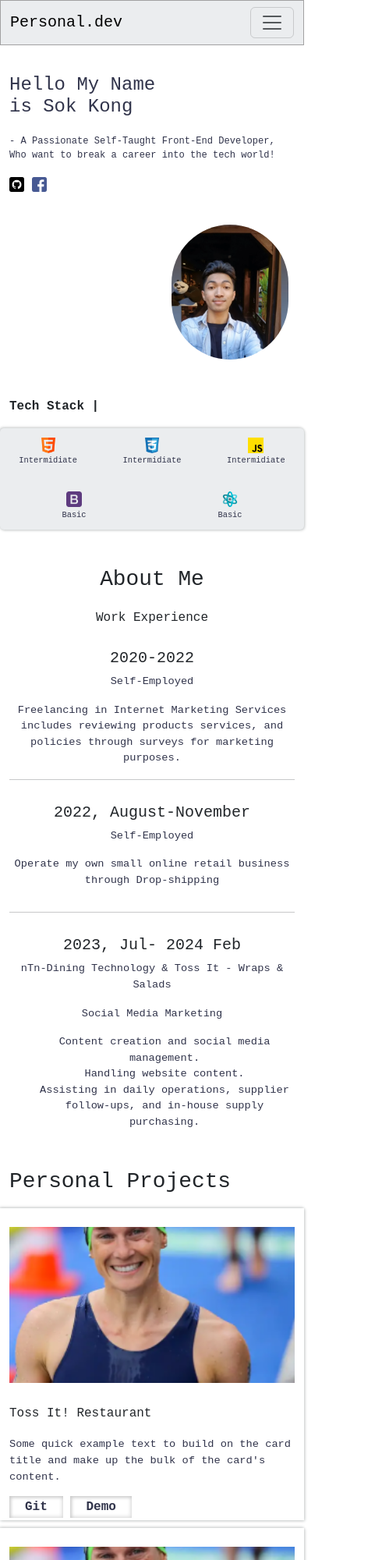
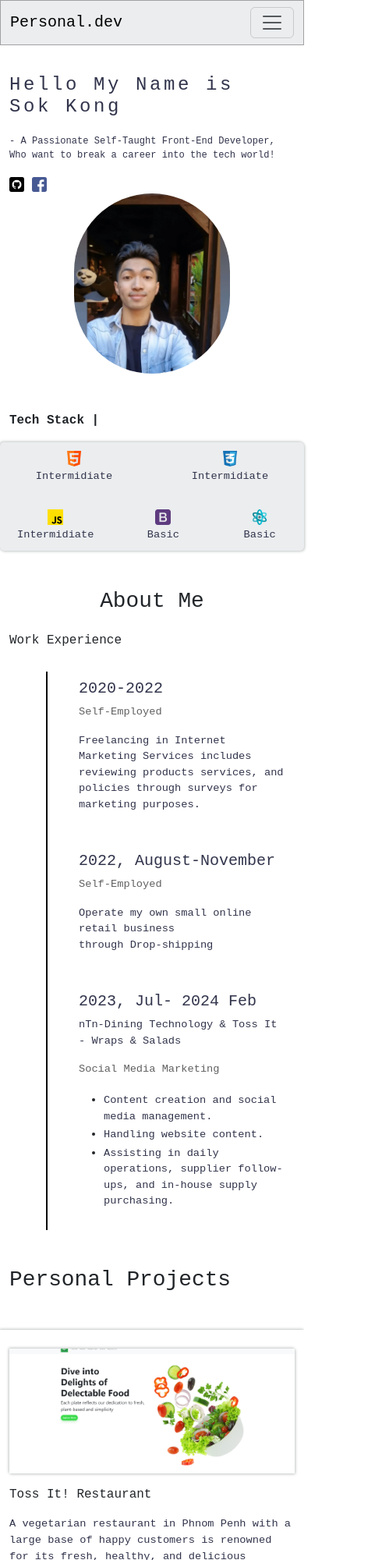
Before and after one commit to SokkongHoun/Personal-portfolio, a plain HTML site: page index.html in a window 390 px wide. Shown: the top 2000 px of the page at 78% size, 490 px wide, since content can reach past the window. Drawn offline with nearby package versions, Linux system fonts and the light colour scheme.

Commit message:
re design about me section

```diff
--- /dev/null
+++ b/Main/switchText.css
@@ -0,0 +1,33 @@
+@keyframes bg {
+  0% {
+    background-size: 0 3px, 3px 0, 0 3px, 3px 0;
+  }
+  25% {
+    background-size: 100% 3px, 3px 0, 0 3px, 3px 0;
+  }
+  50% {
+    background-size: 100% 3px, 3px 100%, 0 3px, 3px 0;
+  }
+  75% {
+    background-size: 100% 3px, 3px 100%, 100% 3px, 3px 0;
+  }
+  100% {
+    background-size: 100% 3px, 3px 100%, 100% 3px, 3px 100%;
+  }
+}
+.running-border-container {
+  background-repeat: no-repeat;
+  background-image: linear-gradient(to right, #c9c9c9 100%, #c9c9c9 100%),
+    linear-gradient(to bottom, #c9c9c9 100%, #c9c9c9 100%),
+    linear-gradient(to right, #c9c9c9 100%, #c9c9c9 100%),
+    linear-gradient(to bottom, #c9c9c9 100%, #c9c9c9 100%);
+  background-size: 100% 3px, 3px 100%, 100% 3px, 3px 100%;
+  background-position: 0 0, 100% 0, 100% 100%, 0 100%;
+  animation: bg 1.25s cubic-bezier(0.19, 1, 0.22, 1) 1;
+  animation-play-state: paused;
+  padding: 10px;
+}
+
+.running-border-container:hover {
+  animation-play-state: running;
+}
--- a/index.css
+++ b/index.css
@@ -3,14 +3,16 @@
   margin: 0;
   box-sizing: border-box;
   font-family: monospace, Arial, Helvetica, sans-serif;
-  & p {
+}
+* p {
   color: var(--text-color-primary);
   font-weight: normal;
   font-size: var(--font-primary);
 }
-}
+
 :root {
   --text-color-primary: #31344b;
+  --text-color-secondary: rgb(96, 96, 96);
   --font-title-primary: 2.5rem;
   --font-title-secondary: 1.5rem;
   --font-primary: 0.855rem;
@@ -22,80 +24,83 @@
 * h1 {
   font-size: var(--font-title-primary);
 }
+.work-experience-section h5 {
+  color: var(--text-color-primary);
+}
+.job-title {
+  color: var(--text-color-secondary);
+}
 .introduction-container {
   margin-top: 10%;
-  & h1 {
+}
+.introduction-container h1 {
   font-size: var(--font-title-primary);
   color: var(--text-color-primary);
 }
-  & p {
+.introduction-container p {
   margin-top: 20px;
   font-size: var(--font-primary);
   color: var(--text-color-primary);
 }
+.intro-row {
+  display: flex;
+}
+.profile-container {
+  text-align: center;
+}
 @media (max-width: 768px) {
-    h1 {
+  .introduction-container h1 {
     font-size: var(--font-title-secondary);
   }
-    p {
+  .introduction-container p {
     font-size: var(--font-secondary);
   }
 }
-  .profile-container {
-    margin-left: 100px;
-    & img {
+.profile-container img {
   max-width: 200px;
   border-radius: 100px;
 }
 @media (max-width: 768px) {
-      margin-top: 40px;
-      text-align: center;
-      img {
+  .profile-contianer img {
     width: 150px;
-      }
   }
 }
 .my-background img {
   width: 1.2rem;
 }
-  .my-background {
-    text-wrap: nowrap;
-  }
-}
-
 .tech-stack-container {
   gap: 20px;
-  & .tech-stack-container p {
+}
+.logo-and-text {
+  display: flex;
+  justify-content: center;
+  align-items: center;
+  text-align: center;
+}
+.logo-and-text p {
+  font-size: 0.65rem;
+  margin-top: 10px;
+  margin: 0;
+}
+.logo-and-text:hover {
+  box-shadow: var(--box-shadow-secondary);
+}
+.logo-and-text img {
+  width: 20px;
+}
+.text-logo-component {
+  padding: 10px;
+}
+.tech-stack-container p {
   font-size: var(--font-primary);
 }
-  & .stack-logo-group {
+.stack-logo-group {
   justify-content: center;
   align-items: center;
   gap: 10px;
   border-radius: 5px;
   background: var(--neu-bg);
   box-shadow: var(--box-shadow);
-    & .logo-and-text {
-      display: flex;
-      justify-content: center;
-      align-items: center;
-      text-align: center;
-      & p {
-        font-size: 0.65rem;
-        margin-top: 10px;
-        margin: 0;
-      }
-      & img {
-        width: 20px;
-      }
-    }
-    & .logo-and-text:hover {
-      box-shadow: var(--box-shadow-secondary);
-    }
-    & .text-logo-component {
-      padding: 10px;
-    }
-  }
 }
 
 .unorder-list li p {
@@ -106,38 +111,30 @@ hr {
 }
 .project-card {
   box-shadow: var(--box-shadow);
+  height: auto;
 }
 /* Media query for screens below 770px */
 @media (max-width: 770px) {
-  hr {
-    display: block;
+  .work-exp-text {
+    text-align: left;
   }
   .work-1 {
+    border-left: 2px solid black;
+    padding-left: 30px;
+    margin-top: -16px;
     margin-top: 30px;
   }
-  .exp-work-container-1 {
-    text-align: center;
+  .work-2,
+  .work-3 {
+    border-left: 2px solid black;
+    padding-left: 30px;
+    margin-top: -16px;
+    padding-top: 30px;
   }
-
-  .work-2 {
-    margin: 30px 0;
-  }
-  .exp-work-container-2 {
-    text-align: center;
-  }
-
+  .work-1,
+  .work-2,
   .work-3 {
-    margin: 30px 0;
-  }
-  .exp-work-container-3 {
-    text-align: center;
-  }
-  .unorder-list li {
-    list-style: none;
-    text-align: center;
-  }
-  .project-card {
-    height: 400px;
+    margin-left: 47px;
   }
 }
 
@@ -230,7 +227,7 @@ hr {
 }
 
 /* Media query for screens above 1199px */
-@media (min-width: 1200px) {
+@media (min-width: 1200px) and (max-width: 1398px) {
   .unorder-list {
     width: 338px;
   }
@@ -255,7 +252,7 @@ hr {
     text-align: right;
   }
   .exp-work-container-2 {
-    width: 558px;
+    width: 557.5px;
     border-right: 2px solid black;
     padding-top: 10px;
     padding-right: 20px;
@@ -365,41 +362,6 @@ hr {
   animation-name: fadeInUp;
 }
 
-.projects-row {
-  gap: 10px;
-  & a {
-    color: var(--text-color-primary);
-    text-decoration: none;
-    box-shadow: var(--box-shadow-secondary);
-    padding: 5px 20px;
-  }
-  & a:hover {
-    box-shadow: var(--box-shadow);
-    color: var(--text-color-primary);
-  }
-  & .card-body {
-    margin-top: 30px;
-  }
-  & .card-title,
-  .card-text {
-    margin-top: 20px;
-  }
-}
-.project-card img {
-  height: 50%;
-  object-fit: cover;
-}
-#contact-me a {
-  color: var(--text-color-primary);
-  box-shadow: var(--box-shadow-secondary);
-  border-radius: 5px;
-  padding: 5px 20px;
-  text-decoration: none;
-}
-#contact-me a:hover {
-  box-shadow: var(--box-shadow);
-}
-
 .typewriter h1 {
   color: var(--text-color-primary);
   font-family: monospace;
@@ -431,3 +393,72 @@ hr {
     border-color: var(--text-color-primary);
   }
 }
+.project-card {
+  height: 400px;
+}
+.projects-row {
+  gap: 40px;
+}
+.projects-row a {
+  border-radius: 4px;
+  color: var(--text-color-primary);
+  text-decoration: none;
+  box-shadow: var(--box-shadow);
+  padding: 5px 20px;
+}
+.projects-row a:hover {
+  box-shadow: var(--box-shadow-secondary);
+  color: var(--text-color-primary);
+}
+.card-body {
+  margin-top: 30px;
+}
+.card-title,
+.card-text {
+  margin: 20px 0;
+}
+@media (max-width: 600px) {
+  .project-card img {
+    height: 45%;
+    object-fit: cover;
+    box-shadow: var(--box-shadow);
+  }
+}
+@media (max-width: 1199px) {
+  .project-card img {
+    height: 45%;
+    object-fit: cover;
+    box-shadow: var(--box-shadow);
+  }
+}
+@media (max-width: 991px) {
+  .project-card img {
+    height: 40%;
+    object-fit: cover;
+    box-shadow: var(--box-shadow);
+  }
+}
+@media (max-width: 767px) {
+  .project-card img {
+    height: 40%;
+    object-fit: cover;
+    box-shadow: var(--box-shadow);
+  }
+  .card-body {
+    margin-top: 15px;
+  }
+  .card-title,
+  .card-text {
+    margin: 18px 0;
+  }
+}
+#contact-me a {
+  color: var(--text-color-primary);
+  box-shadow: var(--box-shadow);
+  border-radius: 5px;
+  padding: 5px 20px;
+  text-decoration: none;
+}
+#contact-me a:hover {
+  box-shadow: var(--box-shadow-secondary);
+}
--- a/index.html
+++ b/index.html
@@ -5,6 +5,7 @@
     <meta name="viewport" content="width=device-width, initial-scale=1" />
     <link rel="stylesheet" href="index.css" />
     <link rel="stylesheet" href="/Main/navbar.css" />
+    <link rel="stylesheet" href="/Main/switchText.css" />
     <title>Kong Portfolio</title>
     <!-- Bootstrap CDN -->
     <link
@@ -32,7 +33,9 @@
         <div class="collapse navbar-collapse" id="navbarNav">
           <ul class="navbar-nav ms-auto">
             <li class="nav-item">
-              <a class="nav-link active" aria-current="page" href="index.html">Home</a>
+              <a class="nav-link active" aria-current="page" href="index.html"
+                >Home</a
+              >
             </li>
             <li class="nav-item">
               <a class="nav-link" href="#about-me">About</a>
@@ -48,15 +51,24 @@
       <div class="introduction-container d-flex justify-content-center">
         <div class="row intro-row">
           <div class="col-xl col-sm col-12 my-background">
-            <div>
-              <h1>Hello My Name <br />is Sok Kong</h1>
+            <div class="typewriter">
+              <h1>
+                Hello My Name is <br />
+                Sok Kong
+              </h1>
             </div>
-            <p>
-              - A Passionate Self-Taught Front-End Developer,<br />
-              Who want to break a career into the tech world!
-            </p>
-            <a href="https://github.com/SokkongHoun" target="_blank"><img src="./Main/assets/github.png" alt="github logo" ></a>
-            <a href="https://web.facebook.com/houn.sokkong/" target="_blank"><img src="./Main/assets/facebook.png" alt="facebook logo" ></a>
+            <div class="intro-text">
+              <p>
+                - A Passionate Self-Taught Front-End Developer, Who want to
+                break a career into the tech world!
+              </p>
+            </div>
+            <a href="https://github.com/SokkongHoun" target="_blank"
+              ><img src="./Main/assets/github.png" alt="github logo"
+            /></a>
+            <a href="https://web.facebook.com/houn.sokkong/" target="_blank"
+              ><img src="./Main/assets/facebook.png" alt="facebook logo"
+            /></a>
           </div>
           <div class="col-xl col-sm col-12 animate fadeInUp profile-container">
             <img src="/Main/assets/kongImg.PNG" alt="personal profile" />
@@ -102,78 +114,127 @@
         <div>
           <div class="work-experience-section">
             <h1 class="text-center">About Me</h1>
-            <h6 class="text-center mt-4 work-exp-text">Work Experience</h6>
+            <h6 class="mt-4 work-exp-text">Work Experience</h6>
             <div class="work-1">
-              <div class="exp-work-container-1">
+              <div class="exp-work-container-1 running-border-container">
                 <h5>2020-2022</h5>
-                <p>Self-Employed</p>
+                <p class="job-title">Self-Employed</p>
                 <p class="work-1-description">
-                  Freelancing in Internet Marketing Services includes reviewing products services, and policies through surveys for marketing purposes.
+                  Freelancing in Internet Marketing Services includes reviewing
+                  products services, and policies through surveys for marketing
+                  purposes.
                 </p>
               </div>
             </div>
-            <hr>
             <div class="work-2">
-              <div class="exp-work-container-2">
+              <div class="exp-work-container-2 running-border-container">
                 <h5>2022, August-November</h5>
-                <p>Self-Employed</p>
+                <p class="job-title">Self-Employed</p>
                 <p>
-                  Operate my own small online retail business <br>through Drop-shipping
+                  Operate my own small online retail business <br />through
+                  Drop-shipping
                 </p>
               </div>
             </div>
-            <hr>
             <div class="work-3">
-              <div class="exp-work-container-3">
-                <h5>2023, Jul- 2024 Feb </h5>
-                <p>nTn-Dining Technology & Toss It - Wraps & Salads</p>
-                <p>Social Media Marketing</p>
+              <div class="exp-work-container-3 running-border-container">
+                <h5>2023, Jul- 2024 Feb</h5>
+                <p class="workPlace">
+                  nTn-Dining Technology & Toss It - Wraps & Salads
+                </p>
+                <p class="work-position job-title">Social Media Marketing</p>
                 <ul class="unorder-list">
                   <li><p>Content creation and social media management.</p></li>
                   <li><p>Handling website content.</p></li>
-                  <li><p>Assisting in daily operations, supplier follow-ups, and in-house supply purchasing.</p></li>
-              </ul>
+                  <li>
+                    <p>
+                      Assisting in daily operations, supplier follow-ups, and
+                      in-house supply purchasing.
+                    </p>
+                  </li>
+                </ul>
               </div>
             </div>
           </div>
         </div>
       </section>
       <div class="mt-5 d-flex">
-        <div class="row  projects-row">
+        <div class="row projects-row">
           <h1>Personal Projects</h1>
-          <div class="col-xxl-3 col-xl-3 col-md-4 col-12 project-card">
-            <img src="./Main/assets/image 12.png" class="card-img-top mt-4" alt="Toss it website">
+          <div class="col-xxl-3 col-xl-3 col-md col-sm col-12 project-card">
+            <img
+              src="./Main/assets/tossIt.png"
+              class="card-img-top mt-4"
+              alt="Toss it website"
+            />
             <div class="card-body">
               <h6 class="card-title">Toss It! Restaurant</h6>
-              <p class="card-text">Some quick example text to build on the card title and make up the bulk of the card's content.</p>
-              <a href="https://github.com/SokkongHoun/Toss-It-Website" target="_blank" class="btn-link">Git</a>
-              <a href="https://toss-it-website.vercel.app/" class="btn-link">Demo</a>
+              <p class="card-text">
+                A vegetarian restaurant in Phnom Penh with a large base of happy
+                customers is renowned for its fresh, healthy, and delicious
+                offerings.
+              </p>
+                <a
+                href="https://github.com/SokkongHoun/Toss-It-Website"
+                target="_blank"
+                class="btn-link"
+                >Git</a
+              >
+              <a
+                href="https://toss-it-website.vercel.app/"
+                target="_blank"
+                class="btn-link"
+                >Demo</a
+              >
             </div>
           </div>
-          <div class="col-xxl-3 col-xl-3 col-md-4 col-12 project-card">
-            <img src="./Main/assets/image 12.png" class="card-img-top mt-4" alt="Ecommerce Website">
+          <div class="col-xxl-3 col-xl-3 col-md col-sm col-12 project-card">
+            <img
+              src="./Main/assets/ecom.png"
+              class="card-img-top mt-4"
+              alt="Ecommerce Website"
+            />
             <div class="card-body">
               <h6 class="card-title">E-commerce Project</h6>
-              <p class="card-text">Some quick example text to build on the card title and make up the bulk of the card's content.</p>
-              <a href="https://github.com/SokkongHoun/myWeb-Ecommerce" target="_blank" class="btn-link">Git</a>
-              <a href="https://my-web-ecommerce.vercel.app/" target ="_blank" class="btn-link">Demo</a>
+              <p class="card-text">
+                E-commerce website with fundamental shopping capabilities,
+                inspired by the clean and practical user interface of Amazon.
+              </p>
+                <a
+                href="https://github.com/SokkongHoun/myWeb-Ecommerce"
+                target="_blank"
+                class="btn-link"
+                >Git</a
+              >
+              <a
+                href="https://my-web-ecommerce.vercel.app/"
+                target="_blank"
+                class="btn-link"
+                >Demo</a
+              >
             </div>
           </div>
         </div>
       </div>
-      <div id="contact-me" class="col mt-5 ">
+      <div id="contact-me" class="col mt-5">
         <h1>Find Me</h1>
-        <div  class="mt-3">
-          <a href="https://web.facebook.com/houn.sokkong/" target="_blank">Facebook</a>
+        <div class="mt-3">
+          <a href="https://web.facebook.com/houn.sokkong/" target="_blank"
+            >Facebook</a
+          >
           <a href="https://t.me/sokkxng" target="_blank">Telegram</a>
-          <a href="https://www.instagram.com/__kongg_/?hl=en" target="_blank">Instagram</a>
+          <a href="https://www.instagram.com/__kongg_/?hl=en" target="_blank"
+            >Instagram</a
+          >
         </div>
       </div>
     </main>
     <footer>
       <div class="footer">
-        <div class="row">
-          Copyright © 2024 - All rights reserved || Designed By: Houn Sokkong
+        <div class="col">
+          <p>
+            Copyright © 2024 - All rights reserved || Designed By: Houn Sokkong
+          </p>
         </div>
       </div>
     </footer>
```
Also changed, not shown: Main/navbar.css (+5 -6 lines), Main/assets/ecom.png (added), Main/assets/tossIt.png (added). Lines whose indentation alone changed are shown as unchanged.
